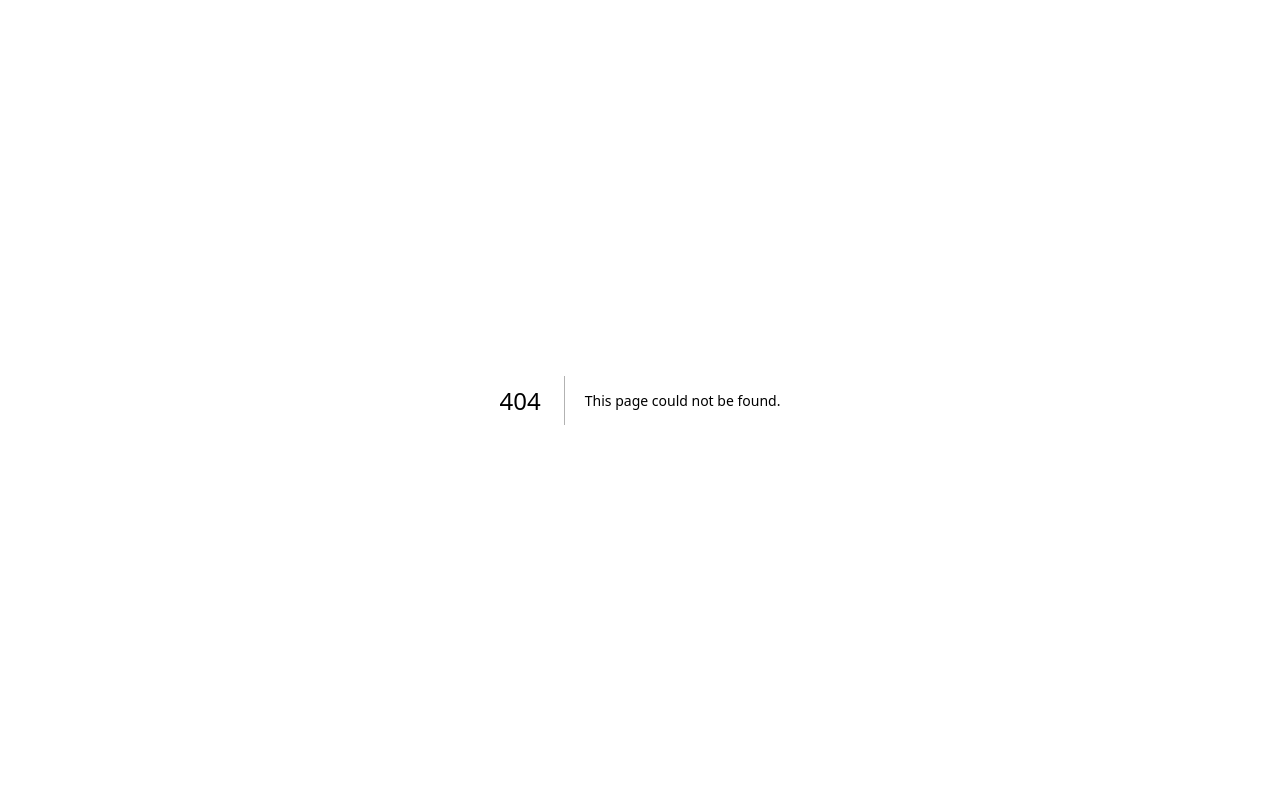
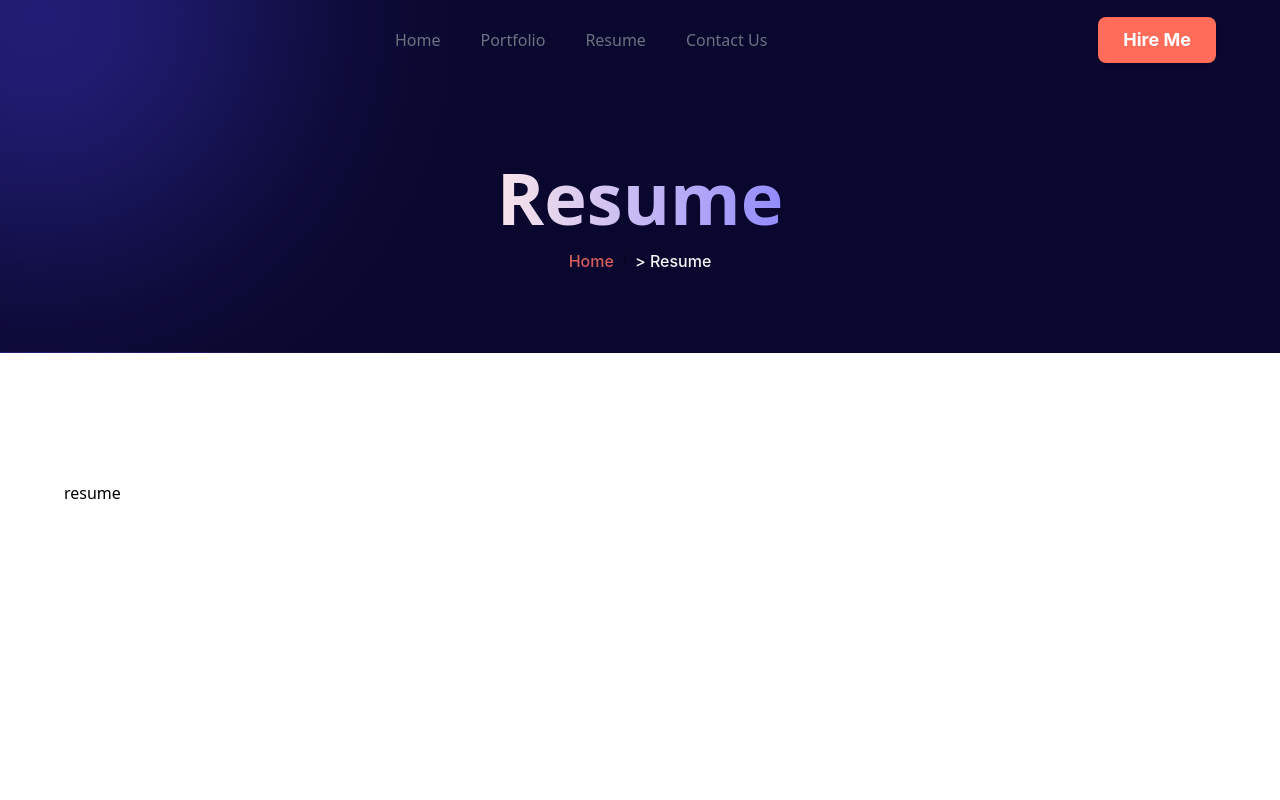
Before and after one commit to maziz12808/portfolio, a Next.js app: page /resume in a window 1280 px wide. Before the commit this address had no page. Shown: the top 800 px of the page. Built offline with nearby package versions, Linux system fonts and the light colour scheme.

Commit message:
resume brabch created

```diff
--- a/components/contact-us/index.jsx
+++ /dev/null
@@ -1,19 +0,0 @@
-import Layout from "../shared/layout";
-import style from "./contact.module.css"
-const contactUs = ()=>{
-    const Header = ()=>{
-        return (
-            <div className="text-center">
-                <h1 className={`text-7xl font-bold header-gradient-text ${style.title}`}>Contact Us</h1>
-            </div>
-        )
-    }
-    return (
-        <Layout header={<Header />} headerbg={style.header}>
-
-            <h1>contack</h1>
-        </Layout>
-    )
-}
-
-export default contactUs;
--- /dev/null
+++ b/components/resume/index.jsx
@@ -0,0 +1,39 @@
+import Link from "next/link";
+import Layout from "../shared/layout";
+import style from "./resume.module.css"
+import { usePathname } from 'next/navigation';
+import {
+    Breadcrumb
+ } from "antd";
+
+const contactUs = ()=>{
+    const pathname = usePathname()
+    const Header = ()=>{
+        return (
+            <div className="py-[7%] flex items-center flex-col gap-y-4">
+                <h1 className="footer-gradient-text text-7xl font-extrabold">
+                    Resume
+                </h1>
+                <Breadcrumb
+                    className=" capitalize"
+                >
+                    <Breadcrumb.Item className="text-base font-medium">
+                        <Link href="/" className="text-orange">Home</Link>
+                    </Breadcrumb.Item>
+                    <Breadcrumb.Item className="text-white text-base font-medium">
+                        <Link href={pathname} className="text-white">{pathname.split("/").join("> ")}</Link>
+                    </Breadcrumb.Item>
+                </Breadcrumb>
+            </div>
+        )
+    }
+    return (
+        <Layout header={<Header />} headerbg={style.header}>
+            <div className="px-[5%] py-[10%]">
+                <h1>resume</h1>
+            </div>
+        </Layout>
+    )
+}
+
+export default contactUs;
--- /dev/null
+++ b/components/resume/resume.module.css
@@ -0,0 +1,3 @@
+#header {
+    background-image: url("../../public/images/footer_bg.svg");
+}
--- a/pages/about-us/index.js
+++ /dev/null
@@ -1,2 +0,0 @@
-import ContactUs from "@/components/contact-us"
-export default ContactUs
--- a/pages/index.js
+++ b/pages/index.js
@@ -1,2 +1,2 @@
-import Layout from "@/components/contact-us"
+import Layout from "@/components/resume"
 export default Layout
--- /dev/null
+++ b/pages/resume/index.js
@@ -0,0 +1,2 @@
+import Resume from "@/components/resume"
+export default Resume
--- a/styles/globals.css
+++ b/styles/globals.css
@@ -27,6 +27,10 @@
 .portfolio-bg-2 {
     background-image: url("../public/images/protfolio_bg2.png");
 }
+/* .portfolio-bg {
+    background-image: url("../public/images/blog_bg_2.png");
+} */
+
 .footer-svg {
     background-image: url("../public/images/footer_bg.svg");
 }
@@ -38,3 +42,9 @@
     color: transparent;
     text-fill-color: transparent;
 }
+.text-orange {
+    color: #D65E5D !important;
+}
+.text-white {
+    color: whitesmoke !important;
+}
```
Also changed, not shown: components/contact-us/contact.module.css (deleted, +0 -7 lines).
